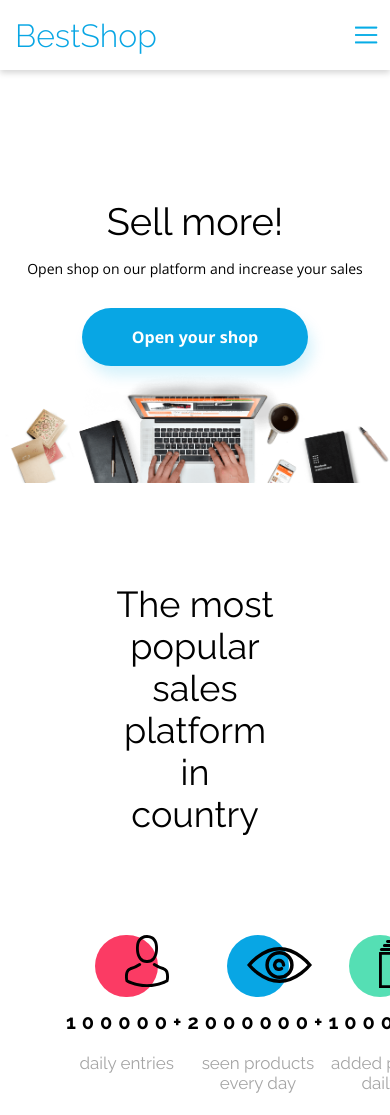
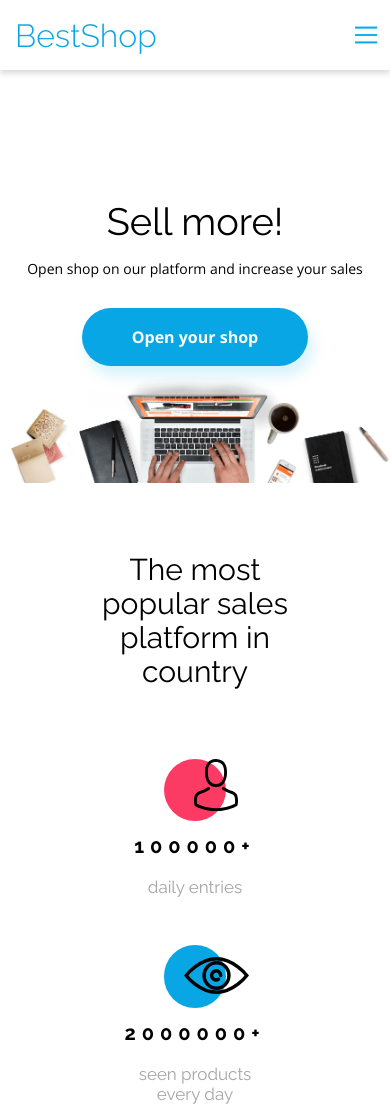
Before and after one commit to marcin5lapinski/Best-Shop, a website: page BestShop/index.html in a window 390 px wide. Shown: the top 1115 px of the page. Drawn offline with nearby package versions, Linux system fonts and the light colour scheme.

Commit message:
Add responsive statistics section

```diff
--- a/BestShop/scss/elements/_statistics-section.scss
+++ b/BestShop/scss/elements/_statistics-section.scss
@@ -16,6 +16,15 @@
   font-size: 36px;
   line-height: 42px;
   color: #000000;
+
+  @media only screen and (max-width: 700px) {
+    padding: 70px;
+  }
+
+  @media only screen and (max-width: 450px) {
+    font-size: 30px;
+    line-height: 34px;
+  }
 }
 
 .boxes {
@@ -23,6 +32,12 @@
   justify-content: space-around;
   width: 80%;
   margin-bottom: 121px;
+
+  @media only screen and (max-width: 700px) {
+    flex-direction: column;
+    align-items: center;
+    margin-bottom: 70px;
+  }
 }
 
 .box {
@@ -30,6 +45,10 @@
   flex-direction: column;
   align-items: center;
   max-width: 176px;
+
+  @media only screen and (max-width: 700px) {
+    margin-bottom: 20px;
+  }
 }
 
 .circle {
```
Also changed, not shown: BestShop/css/main.css, 1 other file.
